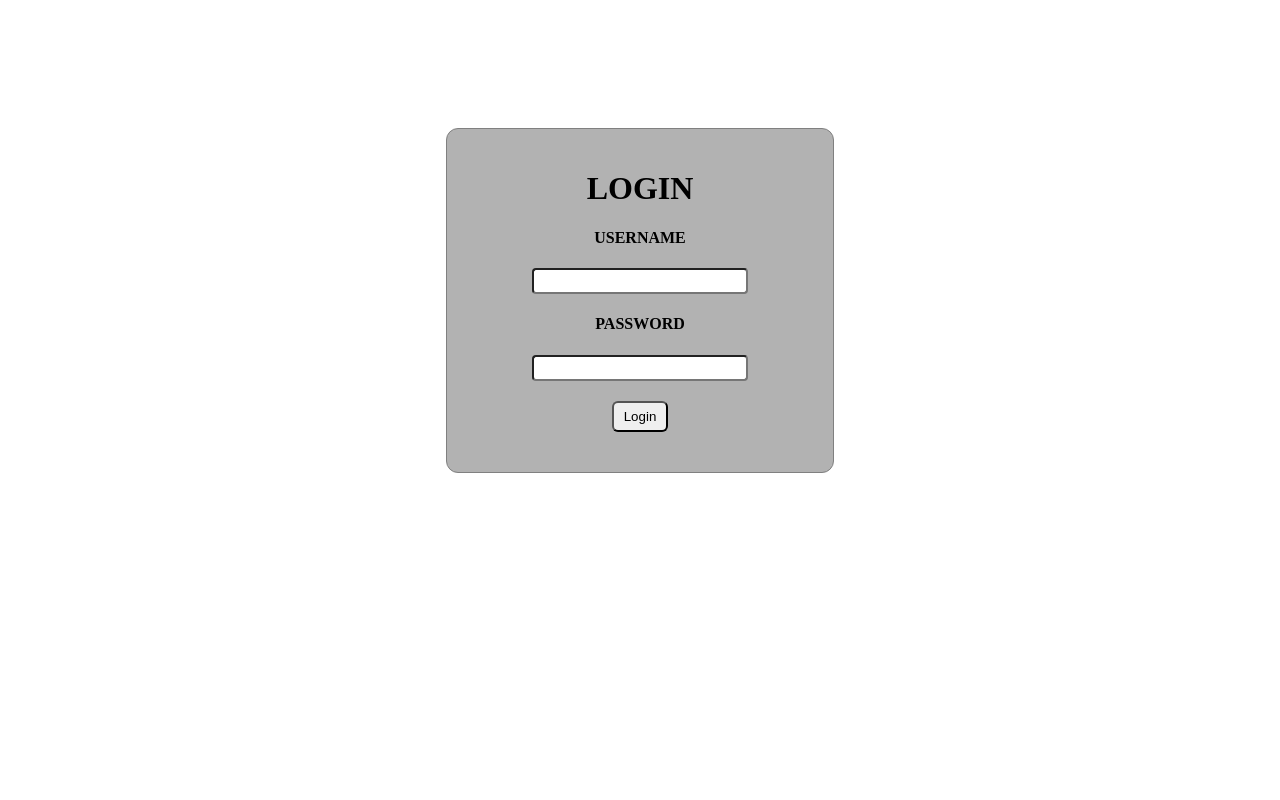
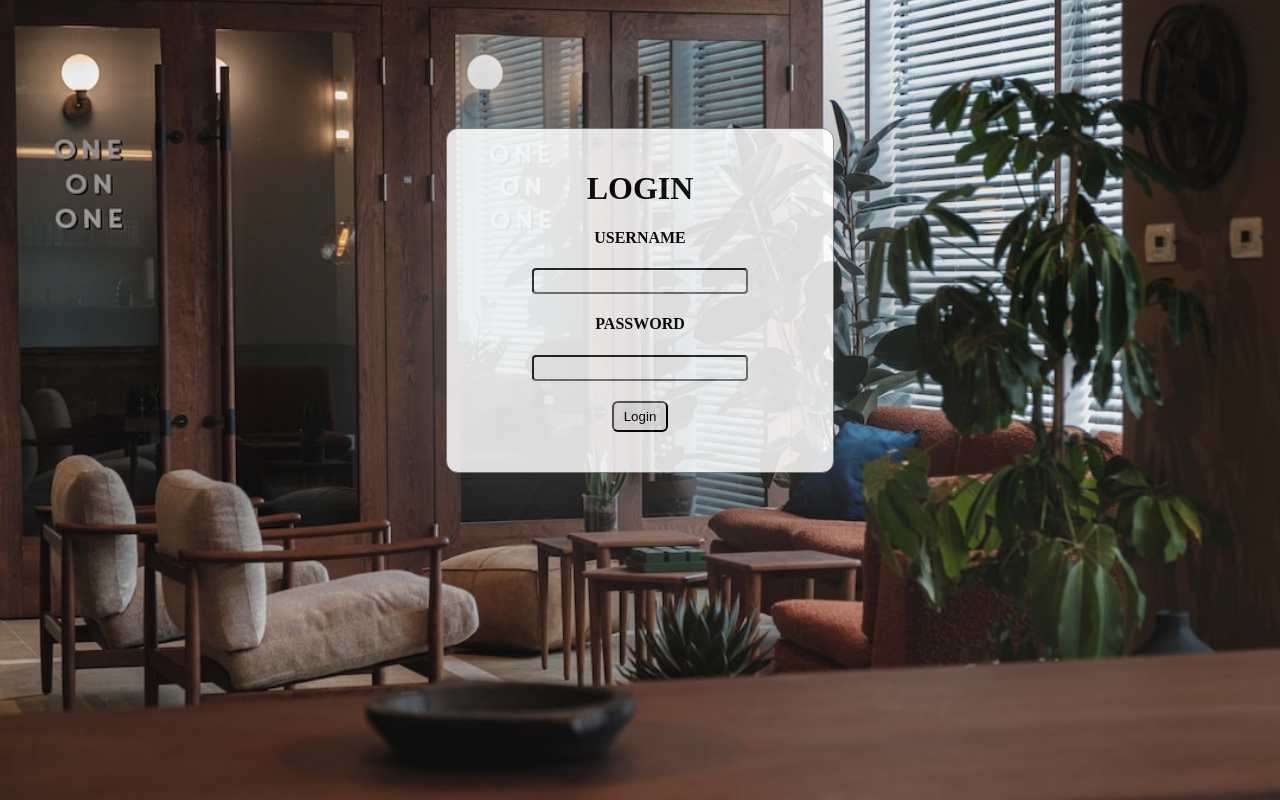
Before and after one commit to Sammy-CK/Bags-Retail, a React (Vite) app in the folder client-admin/: page / in a window 1280 px wide. Built offline with nearby package versions, Linux system fonts and the light colour scheme.

Commit message:
Added background for loging

```diff
--- a/client-admin/src/components/login/login.css
+++ b/client-admin/src/components/login/login.css
@@ -5,16 +5,22 @@
     border: thin gray solid;
     border-radius: 12px;
     padding: 20px 20px;
-    background-color:rgba(0,0,0, 0.3);
+    opacity: 0.85;
+    background-color: #fff;
+    /* border-radius: 4px; */
+    box-shadow: 1px 10px 200px rgb(82, 83, 84);
 }
 
 .login-bigboy{
     position: absolute;
     top: 0px;
+    background-image: url(../../images/back1.jpeg);
+    background-position: center;
+    background-repeat: no-repeat;
+    background-size: cover;
+    background-attachment: fixed;
     width: 100%;
     min-height: 100%;
-    background-color: white;
-
 }
 
 .login-btn{
@@ -37,7 +43,7 @@
         border: thin gray solid;
         border-radius: 12px;
         padding: 20px 20px;
-        background-color:rgba(0,0,0, 0.3);
+        /* background-color:rgba(0,0,0, 0.3);     */
     }
 
   }
```
